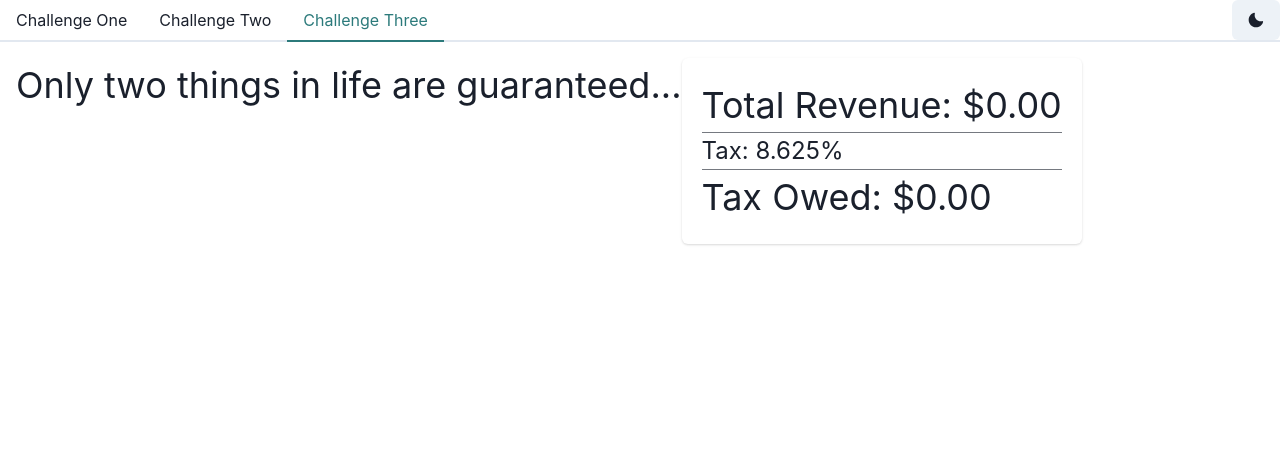
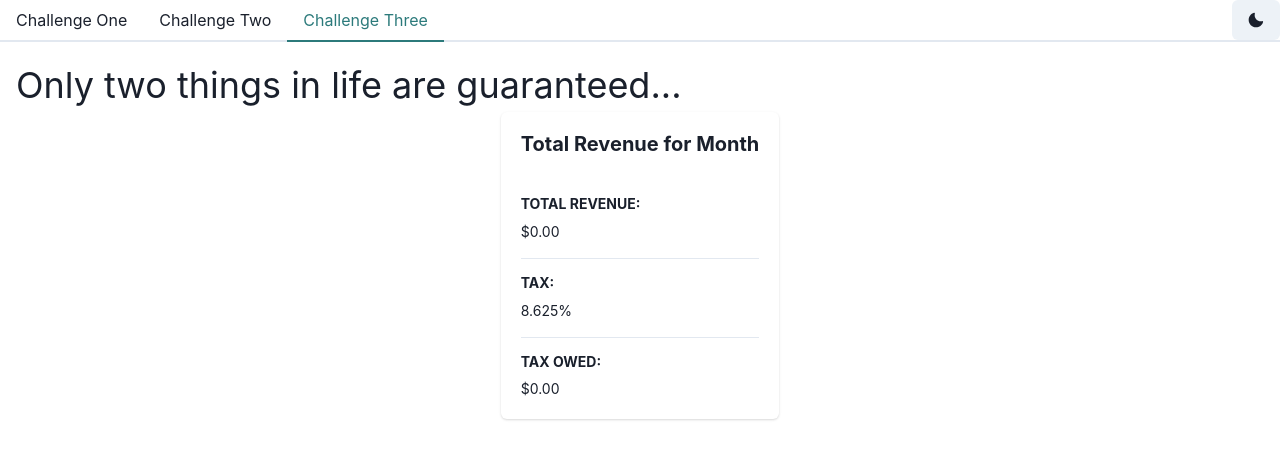
Before and after one commit to andrealswa/codingchallenge, a React (Vite) app: page / in a window 1280 px wide. Both pictures are taken after a click on the tab "Challenge Three". Shown: the top 458 px of the page. Built offline with nearby package versions, Linux system fonts and the light colour scheme.

Commit message:
removed unused imports

```diff
--- a/package.json
+++ b/package.json
@@ -13,10 +13,10 @@
 		"@chakra-ui/icons": "^2.1.1",
 		"@chakra-ui/react": "^2.8.2",
 		"framer-motion": "^11.1.5",
+		"moment": "^2.30.1",
 		"react": "^18.2.0",
 		"react-dom": "^18.2.0",
-		"react-icons": "^5.1.0",
-		"react-router-dom": "^6.22.3"
+		"react-icons": "^5.1.0"
 	},
 	"devDependencies": {
 		"@types/react": "^18.2.66",
--- a/src/components/Navigation.tsx
+++ b/src/components/Navigation.tsx
@@ -7,7 +7,6 @@ import {
 	TabPanels,
 	TabPanel,
 } from '@chakra-ui/react';
-import { Link as ReactRouterLink } from 'react-router-dom';
 import { ToggleColorTheme } from '../theme/ToggleColorTheme';
 import { ChallengeOne } from '../pages/challengeone/ChallengeOne';
 import { ChallengeTwo } from '../pages/challengetwo/ChallengeTwo';
--- a/src/components/PhotoPackageCard.tsx
+++ b/src/components/PhotoPackageCard.tsx
@@ -1,13 +1,10 @@
 import {
-	Box,
 	Button,
 	Card,
 	CardBody,
 	CardFooter,
 	Center,
 	Divider,
-	Flex,
-	FormControl,
 	HStack,
 	Heading,
 	IconButton,
--- a/src/components/ShoppingCart.tsx
+++ b/src/components/ShoppingCart.tsx
@@ -80,6 +80,12 @@ export const ShoppingCart = ({ isOpen }: ShoppingCartProps) => {
 
 				<DrawerBody>
 					<VStack align="flex-start">
+						{isWinner && (
+							<Text as="b" fontSize="2xl">
+								Congratulations! You are the winner of 2 additonal
+								packages with the purchase of one of our orders!
+							</Text>
+						)}
 						{getTotalItems().map((cartItem) => (
 							<>
 								<CartItemComponent key={cartItem.id} {...cartItem} />
--- a/src/context/PhotoPackageContext.tsx
+++ b/src/context/PhotoPackageContext.tsx
@@ -6,6 +6,7 @@ import {
 } from 'react';
 import { ShoppingCart } from '../components/ShoppingCart';
 import { useLocalStorage } from '../hooks/useLocalStorage';
+import moment from 'moment';
 
 export interface CartItem {
 	id: number;
@@ -88,8 +89,13 @@ export const PhotoPackageProvider = ({
 		});
 	};
 
-	setInterval(() => setIsWinner(true), 1000 * 60);
-	setInterval(() => setTotalRevenue(0), 1000 * 60);
+	const daysInMonth = moment().daysInMonth();
+
+	setInterval(() => setIsWinner(true), 1000 * 60 * 60);
+	setInterval(
+		() => setTotalRevenue(0),
+		1000 * 60 * 60 * 24 * daysInMonth
+	);
 
 	const removeFromCart = (id: number) => {
 		setCartItems((currentItems) =>
--- a/src/main.tsx
+++ b/src/main.tsx
@@ -6,17 +6,14 @@ import {
 	ColorModeScript,
 	theme,
 } from '@chakra-ui/react';
-import { BrowserRouter } from 'react-router-dom';
 
 ReactDOM.createRoot(document.getElementById('root')!).render(
 	<React.StrictMode>
-		<BrowserRouter>
 		<ChakraProvider theme={theme}>
 			<ColorModeScript
 				initialColorMode={theme.config.initialColorMode}
 			/>
 			<App />
 		</ChakraProvider>
-		</BrowserRouter>
 	</React.StrictMode>
 );
--- a/src/pages/challengethree/ChallengeThree.scss
+++ b/src/pages/challengethree/ChallengeThree.scss
@@ -0,0 +1,3 @@
+.challenge-three--container {
+	padding: 10px;
+}
--- a/src/pages/challengethree/ChallengeThree.tsx
+++ b/src/pages/challengethree/ChallengeThree.tsx
@@ -1,10 +1,11 @@
 import {
 	Box,
 	Card,
-	Center,
-	Divider,
-	Flex,
-	HStack,
+	CardBody,
+	CardHeader,
+	Heading,
+	Stack,
+	StackDivider,
 	Text,
 	VStack,
 } from '@chakra-ui/react';
@@ -18,23 +19,47 @@ export const ChallengeThree: React.FC = () => {
 
 	const taxOwed = formatCurrency(totalRevenue * 0.08625);
 	return (
-		<Flex>
-			<Box>
-				<Text fontSize="4xl">
-					Only two things in life are guaranteed...
-				</Text>
-			</Box>
+		<div className="challenge-three--container">
+			<Text fontSize="4xl">
+				Only two things in life are guaranteed...
+			</Text>
+
 			<VStack>
-				<Card padding={5}>
-					<Text fontSize="4xl">{`Total Revenue: ${formatCurrency(
-						totalRevenue
-					)}`}</Text>
-					<Divider />
-					<Text fontSize="2xl">{`Tax: ${TAX_VALUE}%`}</Text>
-					<Divider />
-					<Text fontSize="4xl">{`Tax Owed: ${taxOwed}`}</Text>
+				<Card>
+					<CardHeader>
+						<Heading size="md">Total Revenue for Month </Heading>
+					</CardHeader>
+
+					<CardBody>
+						<Stack divider={<StackDivider />} spacing="4">
+							<Box>
+								<Heading size="xs" textTransform="uppercase">
+									Total Revenue:
+								</Heading>
+								<Text pt="2" fontSize="sm">
+									{formatCurrency(totalRevenue)}
+								</Text>
+							</Box>
+							<Box>
+								<Heading size="xs" textTransform="uppercase">
+									Tax:
+								</Heading>
+								<Text pt="2" fontSize="sm">
+									{`${TAX_VALUE}%`}
+								</Text>
+							</Box>
+							<Box>
+								<Heading size="xs" textTransform="uppercase">
+									Tax Owed:
+								</Heading>
+								<Text pt="2" fontSize="sm">
+									{taxOwed}
+								</Text>
+							</Box>
+						</Stack>
+					</CardBody>
 				</Card>
 			</VStack>
-		</Flex>
+		</div>
 	);
 };
--- a/src/pages/challengetwo/ChallengeTwo.tsx
+++ b/src/pages/challengetwo/ChallengeTwo.tsx
@@ -3,12 +3,11 @@ import {
 	Center,
 	HStack,
 	Icon,
-	IconButton,
+	Spacer,
 	Text,
 	Wrap,
 	WrapItem,
 } from '@chakra-ui/react';
-import { useState } from 'react';
 import { FaShoppingCart } from 'react-icons/fa';
 import './ChallengeTwo.scss';
 import photoPackages from '../../data/photoPackages.json';
@@ -19,11 +18,6 @@ export enum PhotoTypeEnum {
 	print = 'print',
 	panorama = 'panorama',
 	strip = 'strip',
-}
-
-interface PhotoData {
-	quantity: number;
-	name: PhotoTypeEnum | null;
 }
 
 export const ChallengeTwo: React.FC = () => {
@@ -42,6 +36,7 @@ export const ChallengeTwo: React.FC = () => {
 					</Button>
 				</HStack>
 			</div>
+			<Spacer />
 			<Center>
 				<Wrap justify="space-between" w="100%">
 					{photoPackages.map((photoPackage) => (
```
Also changed, not shown: 1 other file (tests, documents, lock files or other folders). Lines whose indentation alone changed are shown as unchanged.
